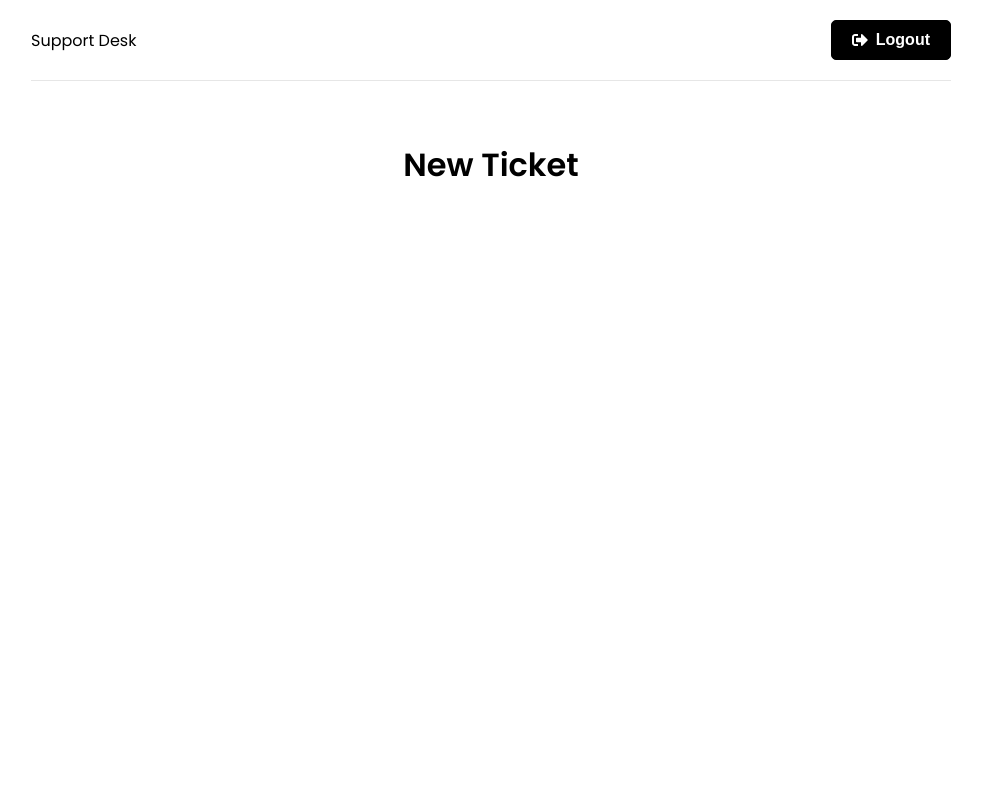
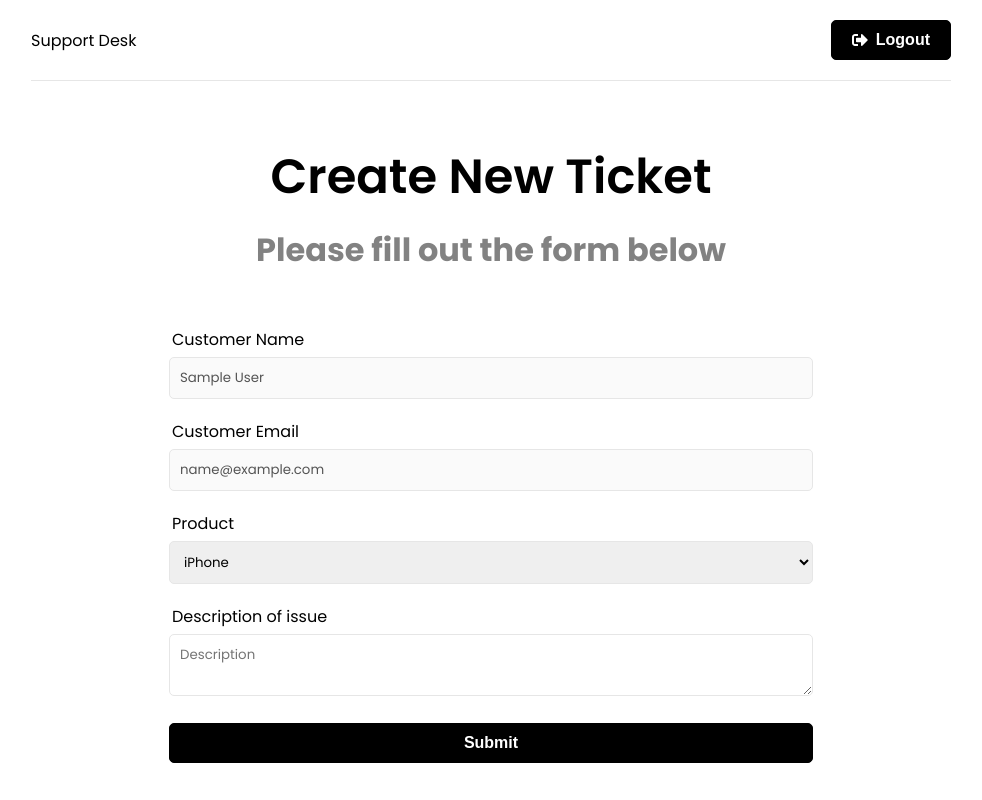
Before and after one commit to 4lexjandro/support, a React (Create React App) app in the folder frontend/: page /new-ticket in a window 1280 px wide. Shown: the whole page, without its empty margins (149-1131 px from the left). Built offline with nearby package versions, Linux system fonts and the light colour scheme; sample sign-in values are in the browser's storage.

Commit message:
ticket form added

```diff
--- a/frontend/src/pages/NewTicket.jsx
+++ b/frontend/src/pages/NewTicket.jsx
@@ -1,10 +1,76 @@
-import React from 'react'
+import {useState} from 'react'
+import {useSelector} from 'react-redux'
 
 function NewTicket() {
+
+
+  const {user} = useSelector((state) => state.auth)
+  const [name] = useState(user.name)
+  const [email] = useState(user.email)
+  const [product, setProduct] = useState('')
+  const [description, setDescription] = useState('')
+
+
+
+  const onSubmit = (e) => {
+    e.preventDefault()
+  }
+
+
+
+
+
   return (
-    <div>
-        <h1>New Ticket</h1>
-    </div>
+    <>
+        <section className="heading">
+          <h1>Create New Ticket</h1>
+          <p>Please fill out the form below</p>
+        </section>
+
+
+
+      <section className="form">
+        <div className="form-group">
+          <label htmlFor="name">Customer Name</label>
+          <input type="text" className="form-control" value={name} disabled/>
+        </div>
+        <div className="form-group">
+          <label htmlFor="email">Customer Email</label>
+          <input type="text" className="form-control" value={email} disabled/>
+        </div>
+        <form onSubmit={onSubmit}>
+          <div className="form-group">
+          <label htmlFor="product">Product</label>
+          <select name="product" id="product" value={product} onChange={(e) => setProduct(e.target.value)}>
+          <option value="iPhone">iPhone</option>
+          <option value="Macbook Pro">Macbook Pro</option>
+          <option value="iMac">iMac</option>
+          <option value="iPad">iPad</option>
+          </select>
+
+          </div>
+          <div className="form-group">
+            <label htmlFor="description">Description of issue</label>
+            <textarea
+            name='description'
+            id='description'
+            className='form-control'
+            placeholder='Description'
+            value={description}
+            onChange={(e) => setDescription(e.target.value)}
+            ></textarea>
+          </div>
+          <div className="form-group">
+            <button className="btn btn-block">Submit</button>
+          </div>
+
+        </form>
+      </section>
+
+
+
+
+    </>
   )
 }
 
```
